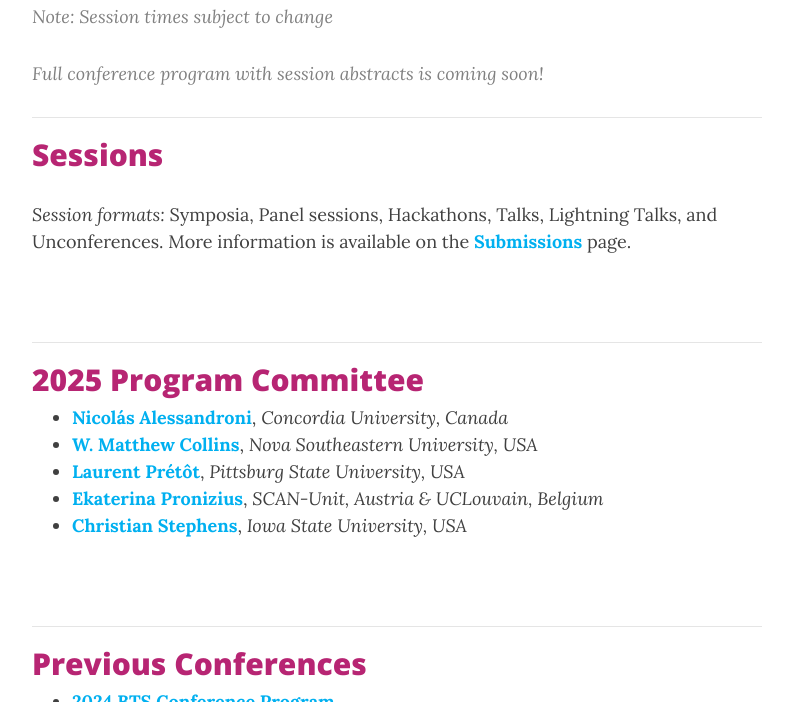
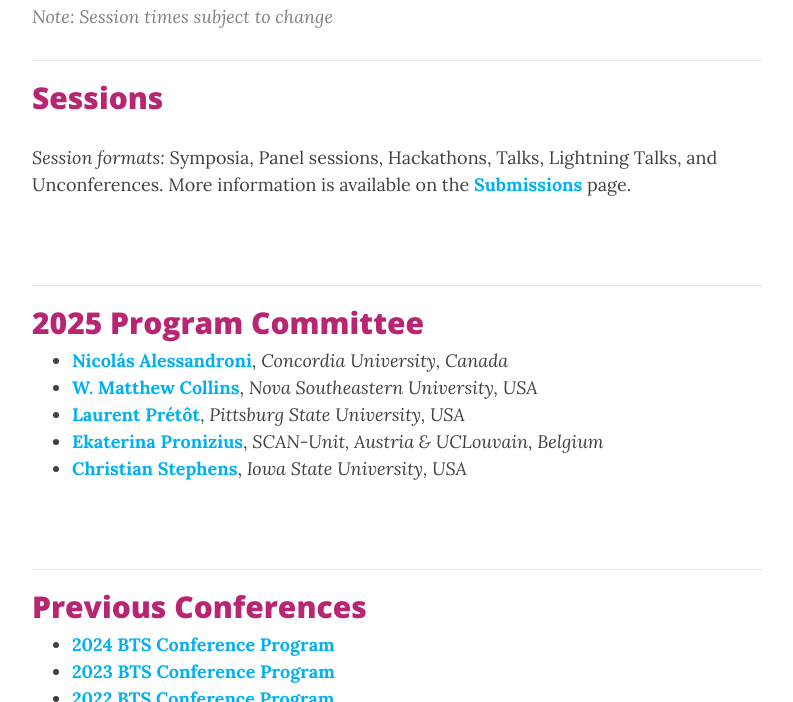
Before and after one commit to bigteamscienceconference/bigteamscienceconference.github.io, a Jekyll site: the page built from program.md, in a window 1280 px wide and 900 px high, scrolled down 708 px, cut to the strip 198-900 px from the top of the window. Shown: the whole strip, without its empty margins (243-1036 px from the left). Built offline with Jekyll 4.4.1, drawn with Linux system fonts in a browser that asks for light colours; comment, search, counter and statistics services are not loaded.

Commit message:
Update program.md

```diff
--- a/program.md
+++ b/program.md
@@ -16,7 +16,6 @@
 
 > Note: Session times subject to change
 
-> Full conference program with session abstracts is coming soon!
 
 
 <!--
```
